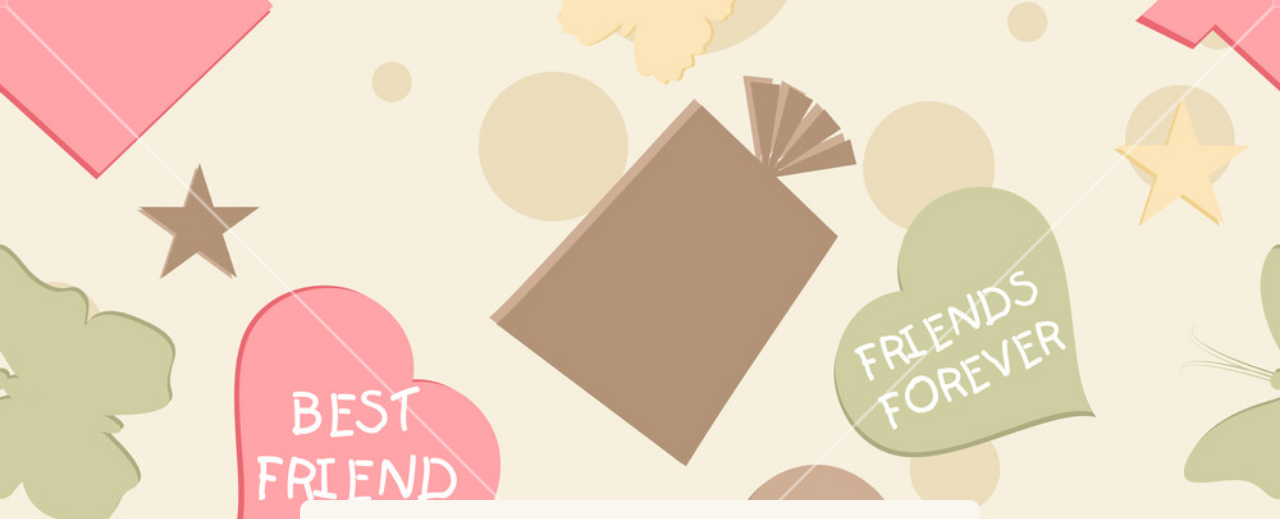
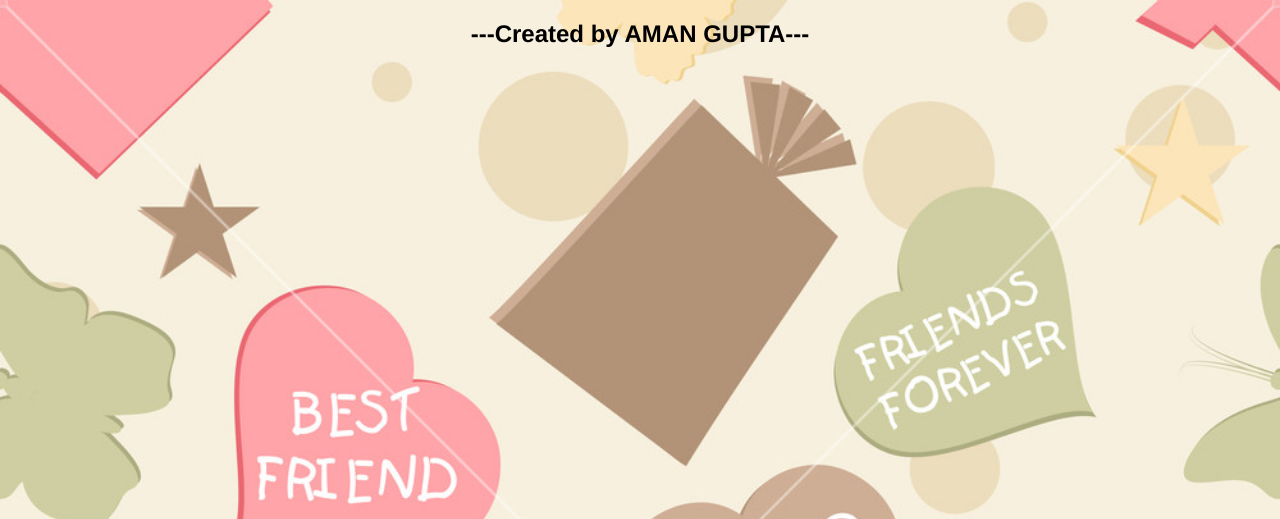
Before and after one commit to Amankumar404/Friendship-calculator-, a plain HTML site: page index.html in a window 1280 px wide. Shown: the top 519 px of the page. Drawn offline with Linux system fonts and the light colour scheme.

Commit message:
Update index.html

```diff
--- a/index.html
+++ b/index.html
@@ -6,6 +6,7 @@
     <link rel="stylesheet" href="style.css">
 </head>
 <body>
+    <h2>---Created by AMAN GUPTA---</h2>
     <div class="container">
         <h1>FRIENDSHIP CALCULATOR</h1>
         <P>Enter your name and your friend's name to see strength of your friendship.</P>
```
